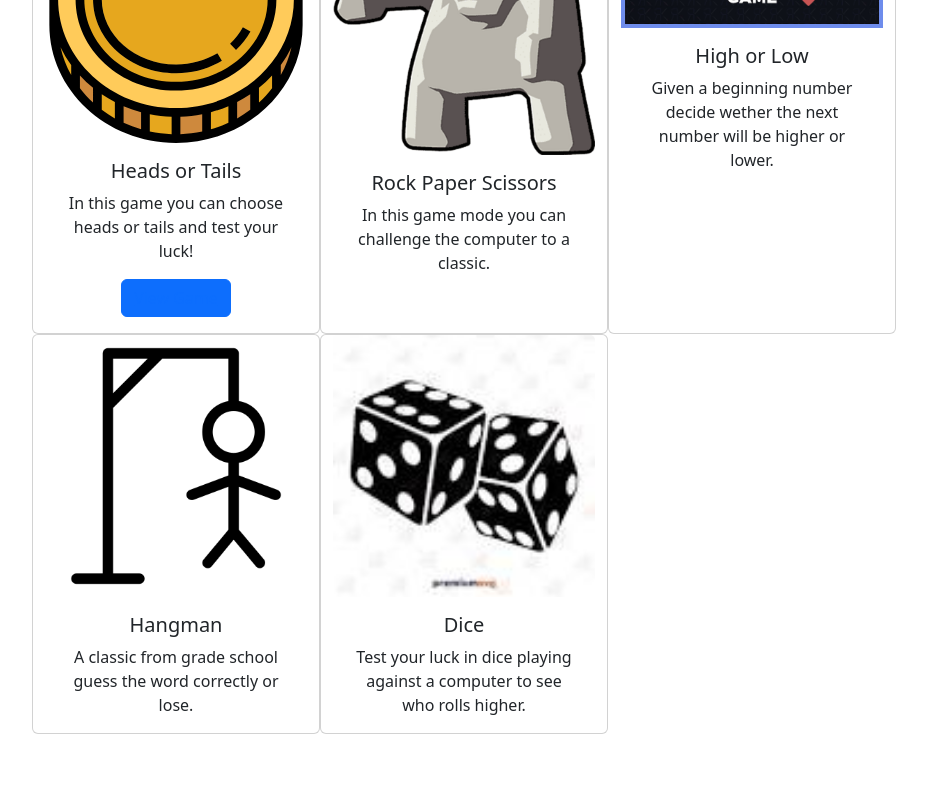
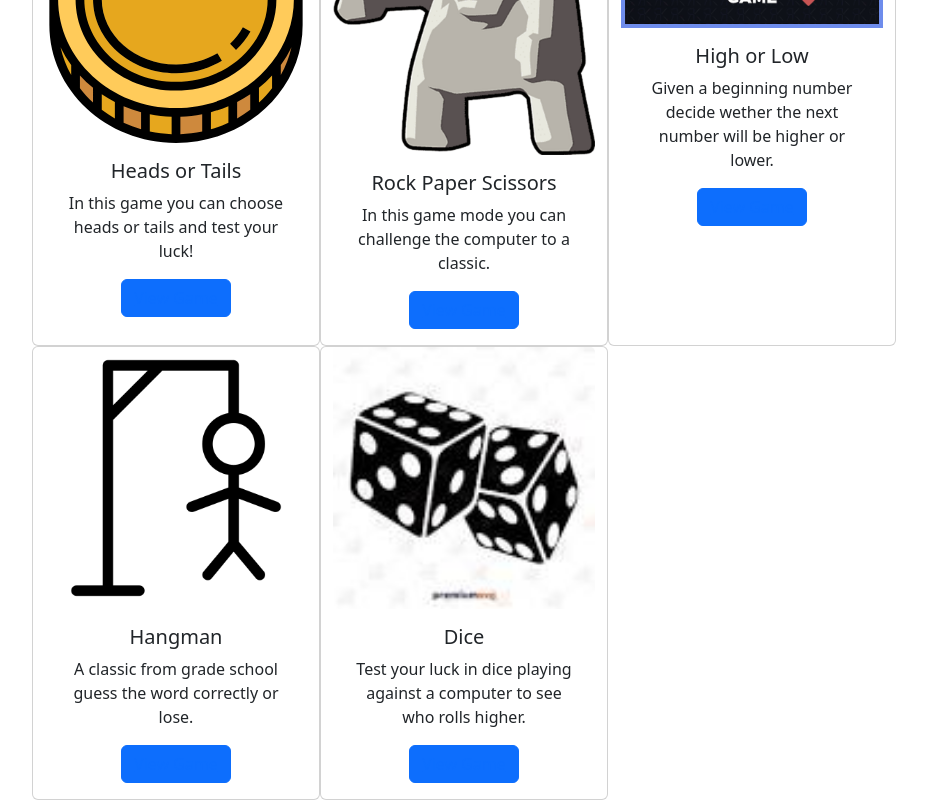
Before and after one commit to JoshuaAldrich/The-Game-Room-2.0, a React (Create React App) app in the folder client/: page / in a window 1280 px wide. Shown: the part 336-1136 px from the top of the page, without its empty margins (38-965 px from the left). Before the commit the page ends 1070 px from the top, so only its background shows below. Built offline with nearby package versions, Linux system fonts and the light colour scheme.

Commit message:
Changes made to Homepage need to add the new game components

```diff
--- a/client/src/pages/Home.js
+++ b/client/src/pages/Home.js
@@ -39,7 +39,9 @@
                 <Card.Text>
                   In this game mode you can challenge the computer to a classic.
                 </Card.Text>
-                {/* <Button variant="primary">View</Button> */}
+                <Button variant="primary">
+                  <Link to="/RPS"> View Game </Link>
+                </Button>
               </Card.Body>
             </Card>
             <Card style={{ width: "18rem" }}>
@@ -50,7 +52,9 @@
                   Given a beginning number decide wether the next number will be
                   higher or lower.
                 </Card.Text>
-                {/* <Button variant="primary">View</Button> */}
+                <Button variant="primary">
+                  <Link to="/HoL"> View Game </Link>
+                </Button>
               </Card.Body>
             </Card>
             <Card style={{ width: "18rem" }}>
@@ -60,7 +64,9 @@
                 <Card.Text>
                   A classic from grade school guess the word correctly or lose.
                 </Card.Text>
-                {/* <Button variant="primary">View</Button> */}
+                <Button variant="primary">
+                  <Link to="/HoT"> View Game </Link>
+                </Button>
               </Card.Body>
             </Card>
             <Card style={{ width: "18rem" }}>
@@ -71,7 +77,9 @@
                   Test your luck in dice playing against a computer to see who
                   rolls higher.
                 </Card.Text>
-                {/* <Button variant="primary">View</Button> */}
+                <Button variant="primary">
+                  <Link to="/HoT"> View Game </Link>
+                </Button>
               </Card.Body>
             </Card>
           </div>
```
